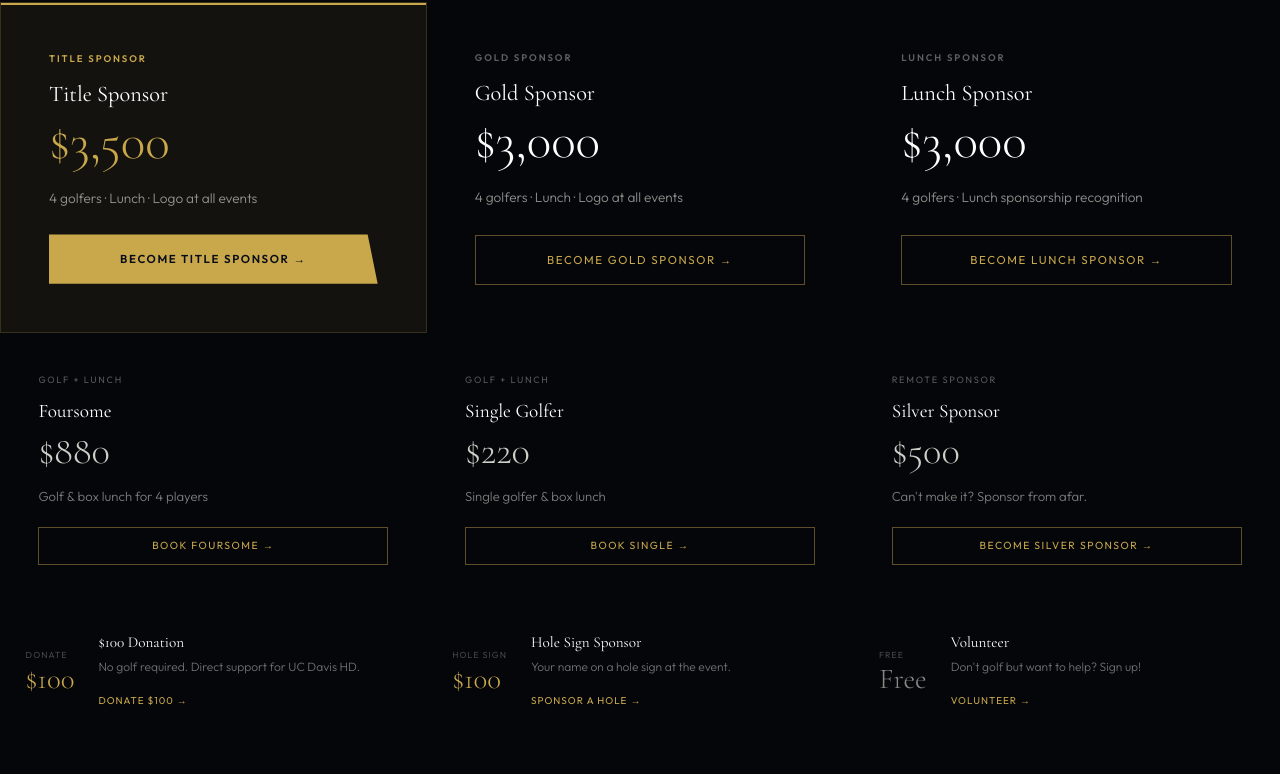
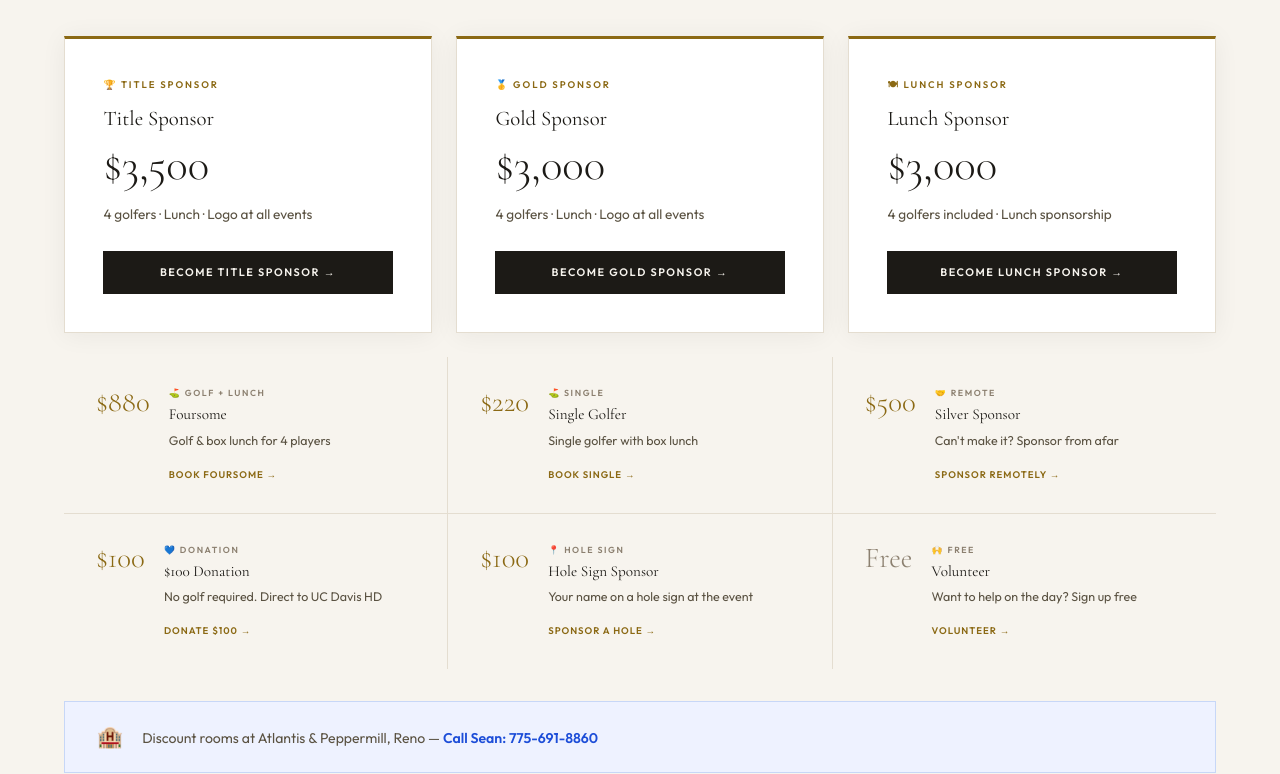
Before and after one commit to digitalalchemistalex/nvforhd, a Next.js app: page / in a window 1280 px wide. Shown: the part 3945-4719 px from the top of the page. Built offline with nearby package versions, Linux system fonts and the light colour scheme.

Commit message:
redesign: packages on cream light background

```diff
--- a/components/PackagesSection.tsx
+++ b/components/PackagesSection.tsx
@@ -1,79 +1,73 @@
-import Link from 'next/link'
 import ScrollReveal from '@/components/ScrollReveal'
 
 const BOOK = 'https://www.tripsee.travel/merchant/book/index.html?ref=2026NVforHDGolfTournament&utm_source=nvforhd&utm_medium=website&utm_campaign=2026tournament&utm_content=packages'
 
-const packages = [
-  { id: 'title',  tier: 'Title Sponsor',    price: 3500, highlight: true,  badge: 'Title Sponsor',    desc: '4 golfers · Lunch · Logo at all events', cta: 'Become Title Sponsor' },
-  { id: 'gold',   tier: 'Gold Sponsor',     price: 3000, highlight: false, badge: 'Gold Sponsor',     desc: '4 golfers · Lunch · Logo at all events', cta: 'Become Gold Sponsor' },
-  { id: 'lunch',  tier: 'Lunch Sponsor',    price: 3000, highlight: false, badge: 'Lunch Sponsor',    desc: '4 golfers · Lunch sponsorship recognition', cta: 'Become Lunch Sponsor' },
-  { id: 'four',   tier: 'Foursome',         price: 880,  highlight: false, badge: 'Golf + Lunch',     desc: 'Golf & box lunch for 4 players', cta: 'Book Foursome' },
-  { id: 'single', tier: 'Single Golfer',    price: 220,  highlight: false, badge: 'Golf + Lunch',     desc: 'Single golfer & box lunch', cta: 'Book Single' },
-  { id: 'silver', tier: 'Silver Sponsor',   price: 500,  highlight: false, badge: 'Remote Sponsor',   desc: "Can't make it? Sponsor from afar.", cta: 'Become Silver Sponsor' },
-  { id: 'donate', tier: '$100 Donation',    price: 100,  highlight: false, badge: 'Donate',           desc: 'No golf required. Direct support for UC Davis HD.', cta: 'Donate $100' },
-  { id: 'hole',   tier: 'Hole Sign Sponsor',price: 100,  highlight: false, badge: 'Hole Sign',        desc: 'Your name on a hole sign at the event.', cta: 'Sponsor a Hole' },
-  { id: 'vol',    tier: 'Volunteer',        price: 0,    highlight: false, badge: 'Free',             desc: "Don't golf but want to help? Sign up!", cta: 'Volunteer' },
+const pkgs = [
+  { id: 'title',  badge: '🏆 Title Sponsor',  price: 3500, label: 'Title Sponsor',    desc: '4 golfers · Lunch · Logo at all events', cta: 'Become Title Sponsor', top: true },
+  { id: 'gold',   badge: '🥇 Gold Sponsor',   price: 3000, label: 'Gold Sponsor',     desc: '4 golfers · Lunch · Logo at all events', cta: 'Become Gold Sponsor', top: true },
+  { id: 'lunch',  badge: '🍽 Lunch Sponsor',  price: 3000, label: 'Lunch Sponsor',    desc: '4 golfers included · Lunch sponsorship', cta: 'Become Lunch Sponsor', top: true },
+  { id: 'four',   badge: '⛳ Golf + Lunch',    price: 880,  label: 'Foursome',         desc: 'Golf & box lunch for 4 players',         cta: 'Book Foursome', top: false },
+  { id: 'single', badge: '⛳ Single',          price: 220,  label: 'Single Golfer',    desc: 'Single golfer with box lunch',           cta: 'Book Single', top: false },
+  { id: 'silver', badge: '🤝 Remote',          price: 500,  label: 'Silver Sponsor',   desc: "Can't make it? Sponsor from afar",       cta: 'Sponsor Remotely', top: false },
+  { id: 'donate', badge: '💙 Donation',        price: 100,  label: '$100 Donation',    desc: 'No golf required. Direct to UC Davis HD',cta: 'Donate $100', top: false },
+  { id: 'hole',   badge: '📍 Hole Sign',       price: 100,  label: 'Hole Sign Sponsor',desc: 'Your name on a hole sign at the event',  cta: 'Sponsor a Hole', top: false },
+  { id: 'vol',    badge: '🙌 Free',            price: 0,    label: 'Volunteer',        desc: "Want to help on the day? Sign up free",  cta: 'Volunteer', top: false },
 ]
 
 export default function PackagesSection() {
+  const top = pkgs.filter(p => p.top)
+  const rest = pkgs.filter(p => !p.top)
   return (
-    <section id="packages" className="sec-pad-md" style={{ background: 'var(--void)', position: 'relative' }}>
-      <div className="sec-divider" />
+    /* Light section — packages are highly scannable on white */
+    <section id="packages" className="section-light on-light" style={{ padding: 'var(--py-lg) var(--px)', position: 'relative' }}>
+      <div className="divider-dark" />
       <div className="inner">
         <ScrollReveal style={{ marginBottom: 'clamp(2.5rem,5vw,5rem)' }}>
           <div className="kicker" style={{ marginBottom: '1rem' }}>May 29, 2026 · 12:00 PM Shotgun</div>
-          <h2 className="display" style={{ fontSize: 'clamp(2.5rem,4.5vw,5.5rem)', marginBottom: '1.2rem' }}>
-            Join us. <em>Your way.</em>
-          </h2>
-          <p style={{ fontSize: '1rem', color: 'rgba(245,242,234,0.62)', fontWeight: 300, maxWidth: '560px', lineHeight: 1.8 }}>
-            Gray&apos;s Crossing Golf Club — Peter Jacobsen designed, sister course to Old Greenwood. Registration 10:30 AM. Lunch included with most packages.
-          </p>
+          <div style={{ display: 'flex', alignItems: 'flex-end', justifyContent: 'space-between', gap: '2rem', flexWrap: 'wrap' }}>
+            <h2 className="display" style={{ fontSize: 'clamp(2.5rem,4.5vw,5.5rem)', color: 'var(--ink)' }}>
+              Join us. <em style={{ color: 'var(--ink-dimmer)' }}>Your way.</em>
+            </h2>
+            <p style={{ maxWidth: '280px', fontSize: '0.88rem', lineHeight: 1.8, color: 'var(--ink-dim)', textAlign: 'right' }}>
+              Gray&apos;s Crossing Golf Club — Peter Jacobsen designed, sister to Old Greenwood. Lunch included with most packages.
+            </p>
+          </div>
         </ScrollReveal>
 
-        {/* Top 3 sponsor packages */}
-        <div className="pkg-grid-top grid-3" style={{ marginBottom: '2px' }}>
-          {packages.slice(0, 3).map(({ id, tier, price, highlight, badge, desc, cta }, i) => (
+        {/* Top tier — 3 cols */}
+        <div className="grid-3" style={{ gap: '1.5rem', marginBottom: '1.5rem' }}>
+          {top.map(({ id, badge, price, label, desc, cta }, i) => (
             <ScrollReveal key={id} delay={i * 0.1}>
-              <div style={{ background: highlight ? 'rgba(201,168,76,0.07)' : 'var(--deep)', padding: 'clamp(2rem,4vw,3rem)', border: highlight ? '1px solid rgba(201,168,76,0.2)' : 'none', position: 'relative', height: '100%', display: 'flex', flexDirection: 'column' }}>
-                {highlight && <div style={{ position: 'absolute', top: 0, left: 0, right: 0, height: '2px', background: 'var(--gold)' }} />}
-                <div style={{ fontSize: '0.6rem', letterSpacing: '0.2em', textTransform: 'uppercase', color: highlight ? 'var(--gold)' : 'rgba(245,242,234,0.38)', fontWeight: 600, marginBottom: '0.75rem' }}>{badge}</div>
-                <div style={{ fontFamily: 'var(--serif)', fontSize: 'clamp(1.2rem,2vw,1.4rem)', color: '#fff', marginBottom: '0.4rem' }}>{tier}</div>
-                <div style={{ fontFamily: 'var(--serif)', fontSize: 'clamp(2rem,4vw,3.5rem)', fontWeight: 300, color: highlight ? 'var(--gold)' : '#fff', lineHeight: 1, marginBottom: '1.2rem' }}>${price.toLocaleString()}</div>
-                <p style={{ fontSize: '0.85rem', color: 'rgba(245,242,234,0.58)', fontWeight: 300, lineHeight: 1.7, flex: 1, marginBottom: '1.5rem' }}>{desc}</p>
-                <a href={BOOK} target="_blank" rel="noopener" className={highlight ? 'btn-gold' : 'btn-outline-gold'} style={{ textAlign: 'center', display: 'block' }}>{cta} →</a>
+              <div className="card-light" style={{ padding: 'clamp(1.8rem,3vw,2.8rem)', height: '100%', display: 'flex', flexDirection: 'column', borderTop: '3px solid var(--gold-dark)' }}>
+                <div style={{ fontSize: '0.6rem', letterSpacing: '0.2em', textTransform: 'uppercase', color: 'var(--gold-dark)', fontWeight: 700, marginBottom: '0.75rem' }}>{badge}</div>
+                <div style={{ fontFamily: 'var(--serif)', fontSize: 'clamp(1rem,1.8vw,1.3rem)', color: 'var(--ink)', marginBottom: '0.5rem' }}>{label}</div>
+                <div style={{ fontFamily: 'var(--serif)', fontSize: 'clamp(2rem,3.5vw,3rem)', fontWeight: 300, color: 'var(--ink)', lineHeight: 1, marginBottom: '1rem' }}>
+                  ${price.toLocaleString()}
+                </div>
+                <p style={{ fontSize: '0.85rem', color: 'var(--ink-dim)', lineHeight: 1.7, flex: 1, marginBottom: '1.5rem' }}>{desc}</p>
+                <a href={BOOK} target="_blank" rel="noopener" style={{ display: 'block', textAlign: 'center', background: 'var(--ink)', color: 'var(--cream)', padding: '0.85rem 1rem', fontSize: '0.68rem', letterSpacing: '0.14em', textTransform: 'uppercase', fontWeight: 700, textDecoration: 'none', fontFamily: 'var(--sans)', transition: 'background 0.2s' }}>
+                  {cta} →
+                </a>
               </div>
             </ScrollReveal>
           ))}
         </div>
 
-        {/* Golf packages */}
-        <div className="pkg-grid-mid grid-3" style={{ marginBottom: '2px' }}>
-          {packages.slice(3, 6).map(({ id, tier, price, badge, desc, cta }, i) => (
-            <ScrollReveal key={id} delay={i * 0.08}>
-              <div style={{ background: 'var(--deep)', padding: 'clamp(1.5rem,3vw,2.5rem)', height: '100%', display: 'flex', flexDirection: 'column' }}>
-                <div style={{ fontSize: '0.58rem', letterSpacing: '0.18em', textTransform: 'uppercase', color: 'rgba(245,242,234,0.35)', marginBottom: '0.6rem' }}>{badge}</div>
-                <div style={{ fontFamily: 'var(--serif)', fontSize: 'clamp(1rem,2vw,1.2rem)', color: '#fff', marginBottom: '0.4rem' }}>{tier}</div>
-                <div style={{ fontFamily: 'var(--serif)', fontSize: 'clamp(1.8rem,3vw,2.4rem)', fontWeight: 300, color: 'rgba(245,242,234,0.85)', lineHeight: 1, marginBottom: '1rem' }}>{price === 0 ? 'Free' : `$${price.toLocaleString()}`}</div>
-                <p style={{ fontSize: '0.82rem', color: 'rgba(245,242,234,0.5)', fontWeight: 300, lineHeight: 1.65, flex: 1, marginBottom: '1.2rem' }}>{desc}</p>
-                <a href={BOOK} target="_blank" rel="noopener" className="btn-outline-gold" style={{ textAlign: 'center', display: 'block', fontSize: '0.65rem', padding: '0.65rem 1rem' }}>{cta} →</a>
-              </div>
-            </ScrollReveal>
-          ))}
-        </div>
-
-        {/* Donation + hole + volunteer */}
-        <div className="pkg-grid-bottom grid-3">
-          {packages.slice(6).map(({ id, tier, price, badge, desc, cta }) => (
+        {/* Lower packages — compact list style */}
+        <div className="grid-3" style={{ gap: '1px', background: 'var(--cream-3)' }}>
+          {rest.map(({ id, badge, price, label, desc, cta }) => (
             <ScrollReveal key={id}>
-              <div style={{ background: 'var(--deep)', padding: 'clamp(1.2rem,2vw,1.8rem)', display: 'flex', alignItems: 'center', gap: '1.5rem' }}>
-                <div style={{ flexShrink: 0 }}>
-                  <div style={{ fontSize: '0.55rem', letterSpacing: '0.12em', textTransform: 'uppercase', color: 'rgba(245,242,234,0.28)', marginBottom: '0.25rem' }}>{badge}</div>
-                  <div style={{ fontFamily: 'var(--serif)', fontSize: 'clamp(1.4rem,2.5vw,1.8rem)', fontWeight: 300, color: price === 0 ? 'rgba(245,242,234,0.55)' : 'var(--gold)', lineHeight: 1 }}>{price === 0 ? 'Free' : `$${price}`}</div>
+              <div style={{ background: 'var(--cream)', padding: 'clamp(1.2rem,2.5vw,1.8rem) clamp(1.2rem,2.5vw,2rem)', display: 'flex', gap: '1.2rem', alignItems: 'flex-start', height: '100%' }}>
+                <div style={{ flexShrink: 0, paddingTop: '0.1rem' }}>
+                  <div style={{ fontFamily: 'var(--serif)', fontSize: 'clamp(1.4rem,2.5vw,1.8rem)', fontWeight: 300, color: price === 0 ? 'var(--ink-dimmer)' : 'var(--gold-dark)', lineHeight: 1 }}>
+                    {price === 0 ? 'Free' : `$${price}`}
+                  </div>
                 </div>
                 <div style={{ flex: 1 }}>
-                  <div style={{ fontFamily: 'var(--serif)', fontSize: '0.95rem', color: '#fff', marginBottom: '0.25rem' }}>{tier}</div>
-                  <p style={{ fontSize: '0.75rem', color: 'rgba(245,242,234,0.45)', fontWeight: 300, lineHeight: 1.5, marginBottom: '0.6rem' }}>{desc}</p>
-                  <a href={BOOK} target="_blank" rel="noopener" style={{ fontSize: '0.62rem', letterSpacing: '0.1em', textTransform: 'uppercase', color: 'var(--gold)', textDecoration: 'none' }}>{cta} →</a>
+                  <div style={{ fontSize: '0.55rem', letterSpacing: '0.18em', textTransform: 'uppercase', color: 'var(--ink-dimmer)', marginBottom: '0.25rem', fontWeight: 600 }}>{badge}</div>
+                  <div style={{ fontFamily: 'var(--serif)', fontSize: '0.95rem', color: 'var(--ink)', marginBottom: '0.3rem' }}>{label}</div>
+                  <p style={{ fontSize: '0.78rem', color: 'var(--ink-dim)', lineHeight: 1.55, marginBottom: '0.6rem' }}>{desc}</p>
+                  <a href={BOOK} target="_blank" rel="noopener" style={{ fontSize: '0.6rem', letterSpacing: '0.1em', textTransform: 'uppercase', color: 'var(--gold-dark)', textDecoration: 'none', fontWeight: 600 }}>{cta} →</a>
                 </div>
               </div>
             </ScrollReveal>
@@ -81,12 +75,12 @@ export default function PackagesSection() {
         </div>
 
         {/* Hotel note */}
-        <ScrollReveal style={{ marginTop: '2.5rem' }}>
-          <div style={{ padding: 'clamp(1rem,2vw,1.5rem) clamp(1.2rem,3vw,2.5rem)', border: '1px solid rgba(201,168,76,0.1)', background: 'rgba(201,168,76,0.02)', display: 'flex', alignItems: 'center', gap: '1.5rem' }}>
-            <span style={{ fontSize: '1.4rem', flexShrink: 0 }}>🏨</span>
+        <ScrollReveal style={{ marginTop: '2rem' }}>
+          <div style={{ padding: '1.2rem 2rem', background: 'var(--blue-light)', border: '1px solid #C7D7F7', display: 'flex', alignItems: 'center', gap: '1.2rem' }}>
+            <span style={{ fontSize: '1.3rem', flexShrink: 0 }}>🏨</span>
             <div>
-              <div style={{ fontSize: '0.88rem', color: 'rgba(245,242,234,0.72)', marginBottom: '0.2rem' }}>Discount rooms at Atlantis &amp; Peppermill, Reno</div>
-              <a href="tel:7756918860" style={{ fontSize: '0.78rem', color: 'var(--gold)', textDecoration: 'none' }}>Call Sean: 775-691-8860</a>
+              <span style={{ fontSize: '0.88rem', color: 'var(--ink-dim)' }}>Discount rooms at Atlantis &amp; Peppermill, Reno — </span>
+              <a href="tel:7756918860" style={{ fontSize: '0.88rem', color: 'var(--blue-hd)', fontWeight: 600, textDecoration: 'none' }}>Call Sean: 775-691-8860</a>
             </div>
           </div>
         </ScrollReveal>
```
